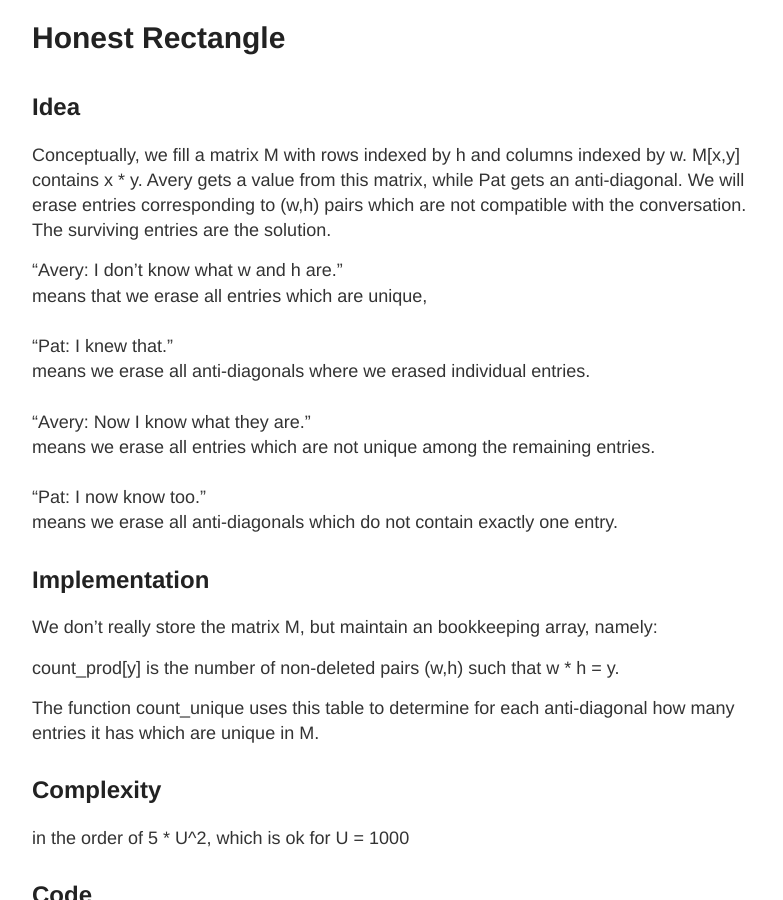
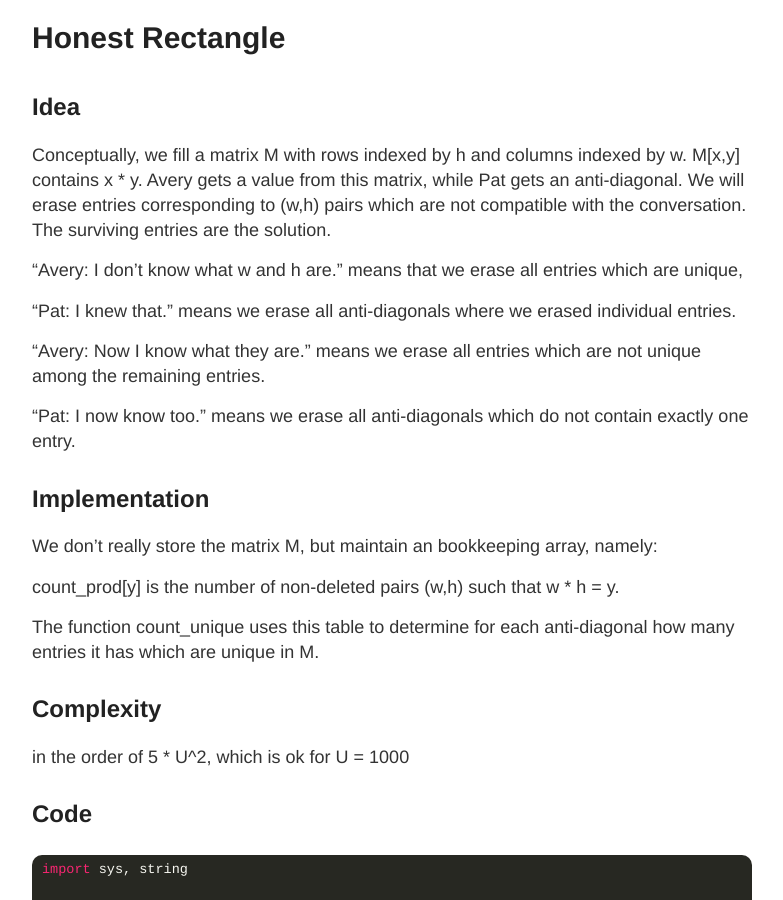
Before and after one commit to jilljenn/tryalgo.org, a Jekyll site: the page built from ecs/index.md, in a window 1280 px wide and 900 px high, scrolled down 1422 px. Shown: the whole window, without its empty margins (248-1031 px from the left). Built offline with Jekyll 4.4.1, drawn with Linux system fonts in a browser that asks for light colours; nearby versions of some CDN libraries.

Commit message:
ecs trains for swerc

```diff
--- a/ecs/index.md
+++ b/ecs/index.md
@@ -38,17 +38,17 @@
 an anti-diagonal. We will erase entries corresponding to (w,h) pairs which are
 not compatible with the conversation. The surviving entries are the solution.
 
-|   "Avery: I don't know what w and h are."
-|   means that we erase all entries which are unique,
-|
-|   "Pat: I knew that."
-|   means we erase all anti-diagonals where we erased individual entries.
-|
-|   "Avery: Now I know what they are."
-|   means we erase all entries which are not unique among the remaining entries.
-|
-|   "Pat: I now know too."
-|   means we erase all anti-diagonals which do not contain exactly one entry.
+>   "Avery: I don't know what w and h are."
+>   means that we erase all entries which are unique,
+>
+>   "Pat: I knew that."
+>   means we erase all anti-diagonals where we erased individual entries.
+>
+>   "Avery: Now I know what they are."
+>   means we erase all entries which are not unique among the remaining entries.
+>
+>   "Pat: I now know too."
+>   means we erase all anti-diagonals which do not contain exactly one entry.
 
 ## Implementation
 
```
